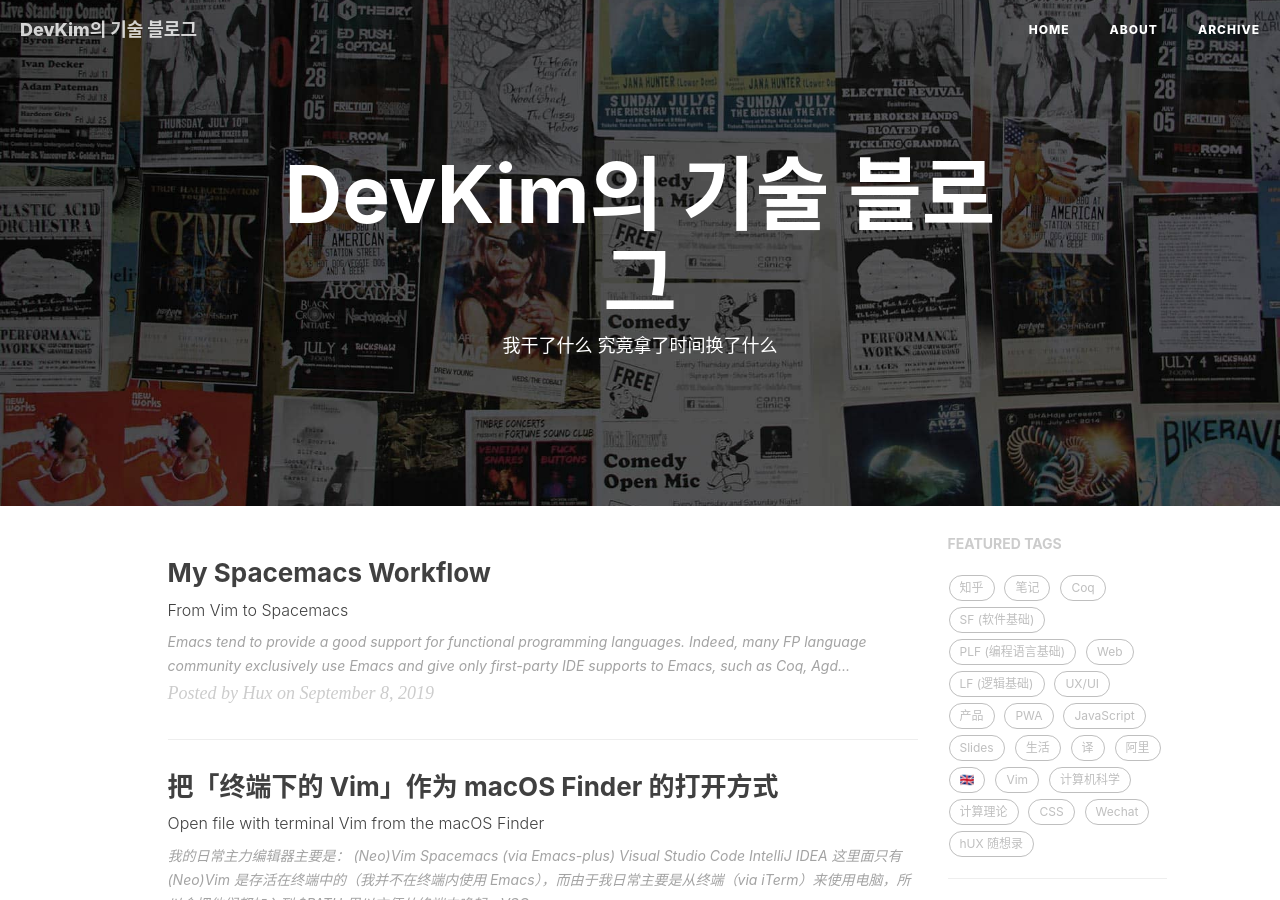
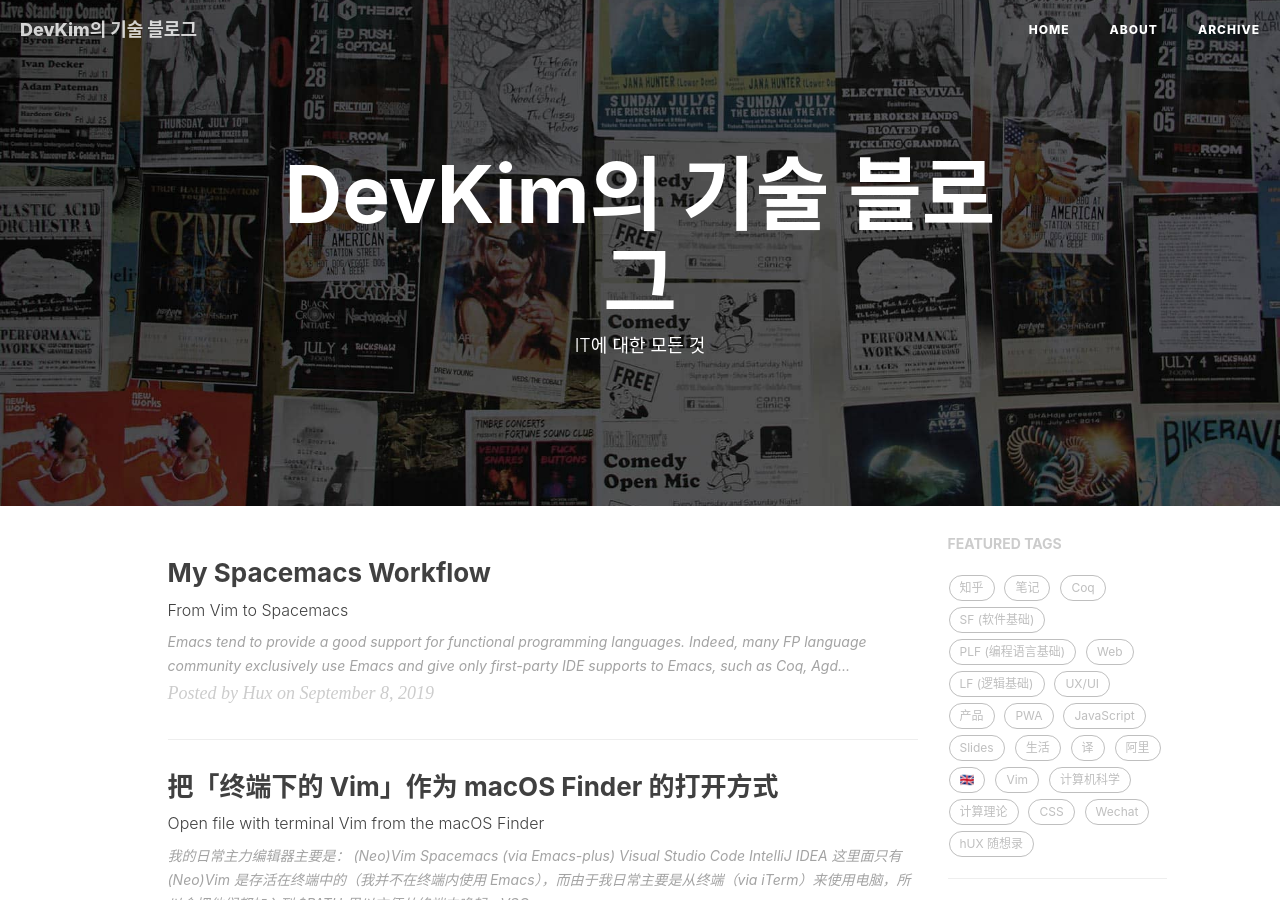
Before and after one commit to kjywow94/kjywow94.github.io, a Jekyll site: the page built from index.html, in a window 1280 px wide and 900 px high. Built offline with Jekyll 4.4.1, drawn with Linux system fonts in a browser that asks for light colours; nearby versions of some CDN libraries; the list of posts is cut into pages by our own code; comment, search, counter and statistics services are not loaded.

Commit message:
메인페이지 설명 변경

```diff
--- a/index.html
+++ b/index.html
@@ -1,6 +1,6 @@
 ---
 layout: page
-description: "我干了什么 究竟拿了时间换了什么"
+description: "IT에 대한 모든 것"
 ---
 
 {% for post in paginator.posts %}
```
